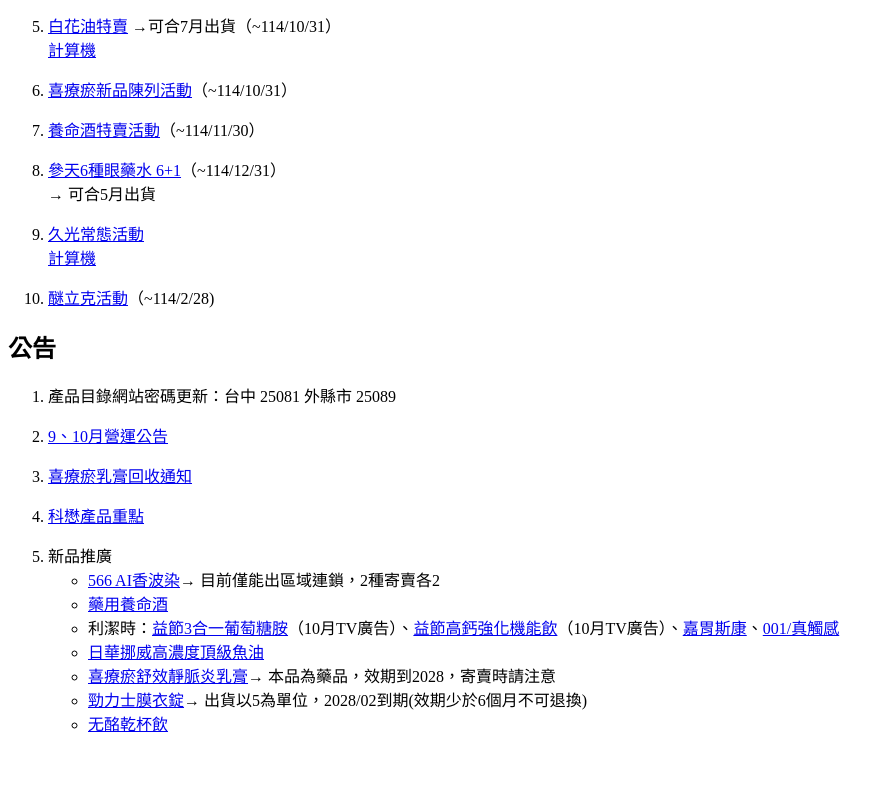
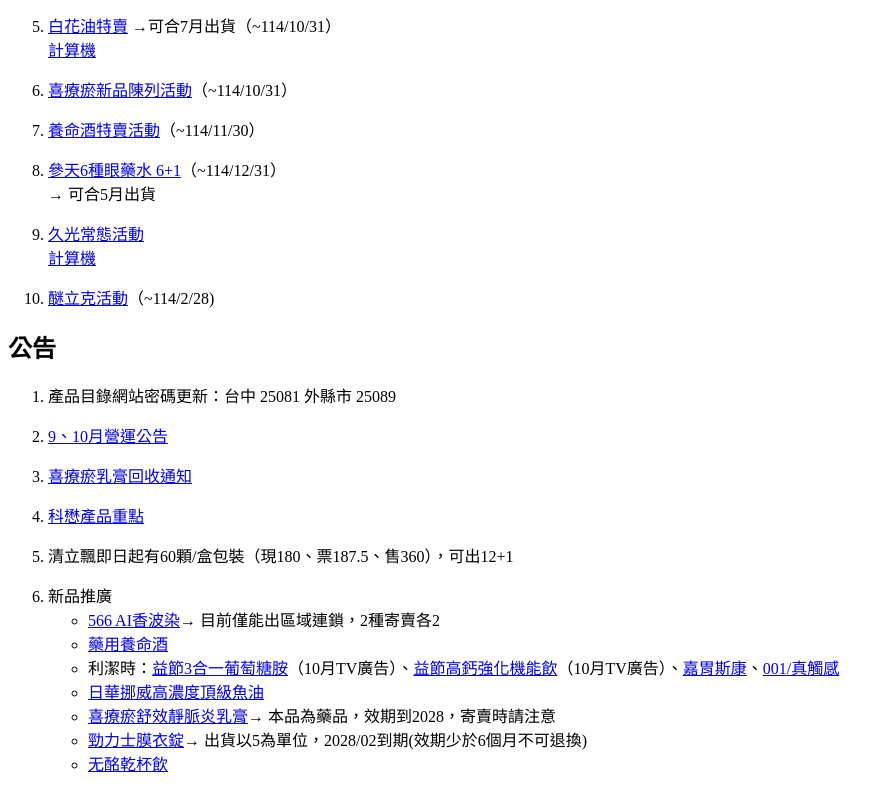
Before and after one commit to taic73162/test, a plain HTML site: page index.html in a window 1280 px wide. Shown: the part 982-1773 px from the top of the page, without its empty margins (0-894 px from the left). Before the commit the page ends 1733 px from the top, so only its background shows below. Drawn offline with Linux system fonts and the light colour scheme.

Commit message:
Update index.html

```diff
--- a/index.html
+++ b/index.html
@@ -95,6 +95,8 @@
 
         <li> <a href="https://drive.google.com/file/d/19eFpMeDs3bCpSW5hnonWzNzJzqsaFRLn/view?usp=drive_link">科懋產品重點</a></li>
 
+        <li>清立飄即日起有60顆/盒包裝（現180、票187.5、售360），可出12+1</li>
+
         <li>新品推廣
             <ul>
                 <li><a href="https://drive.google.com/file/d/1hc8E24v6_jHphLkByN0ah9vkjFQFZ4hn">566 AI香波染</a>→ 目前僅能出區域連鎖，2種寄賣各2</li>
```
